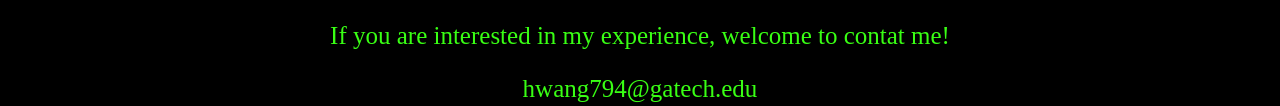
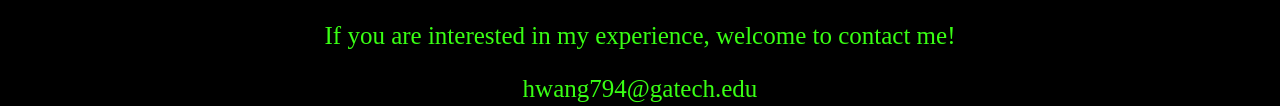
Before and after one commit to seraveea/seraveea.github.io, a plain HTML site: page index.html in a window 1280 px wide. Shown: the part 446-552 px from the top of the page. Drawn offline with Linux system fonts and the light colour scheme.

Commit message:
Update index.html

```diff
--- a/index.html
+++ b/index.html
@@ -23,7 +23,7 @@
       There is also a CV here!
       <a href="cv.pdf">Click me to see my cv</a>
     </p>
-    <p>If you are interested in my experience, welcome to contat me!</p>
+    <p>If you are interested in my experience, welcome to contact me!</p>
     <p>
       hwang794@gatech.edu <br>
       whao0419@gmail.com <br>
```
